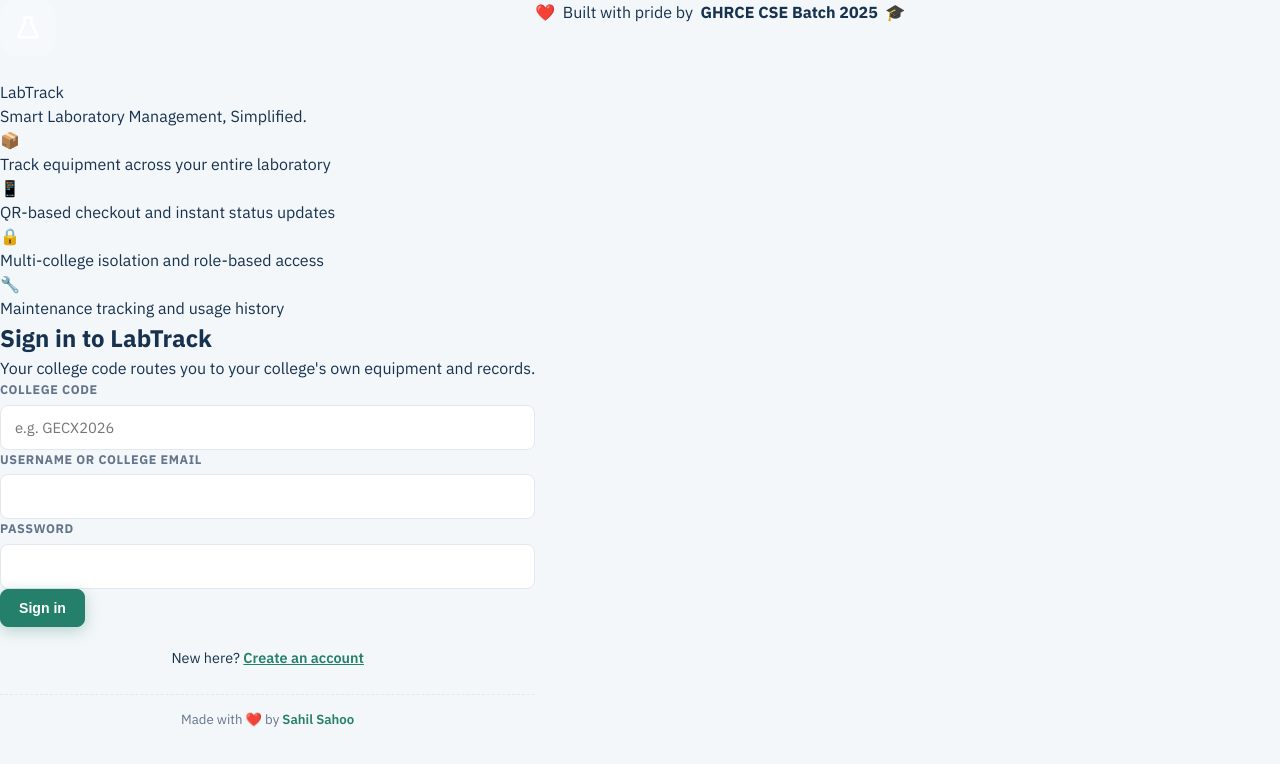
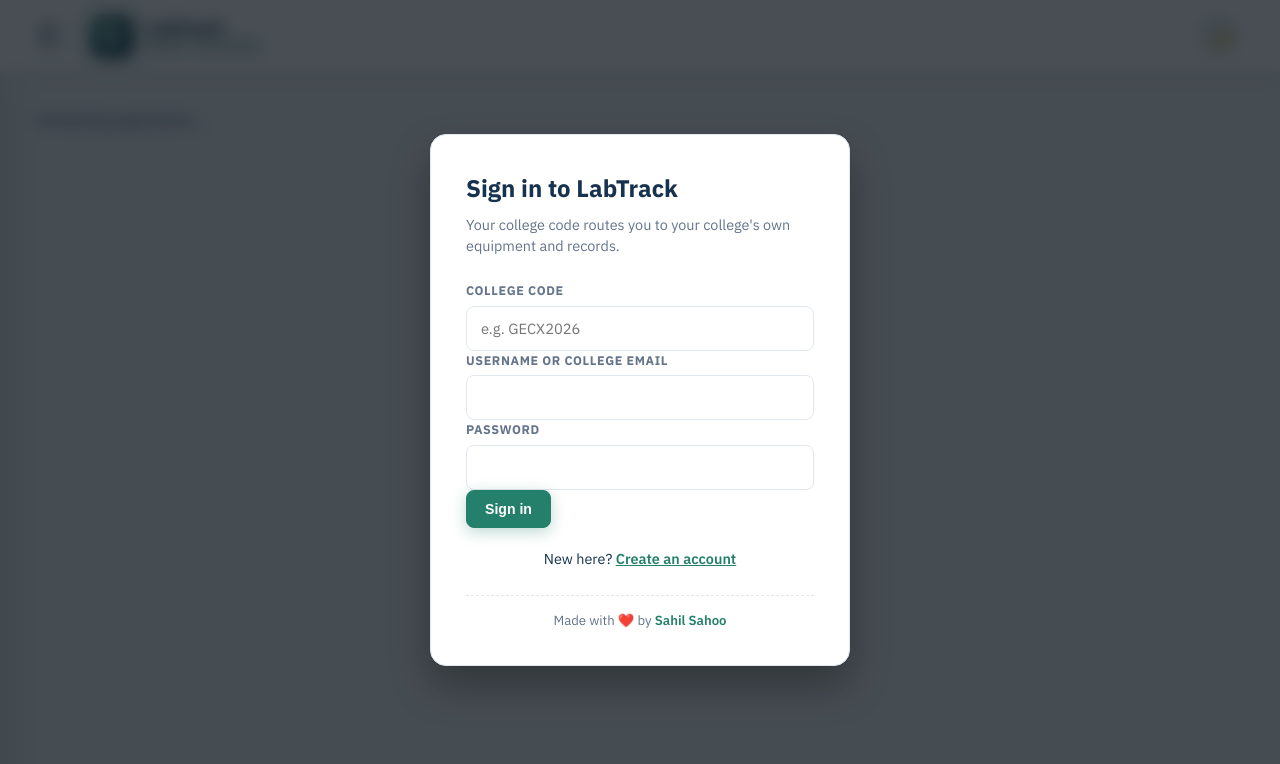
Before and after one commit to sahil-git007/lab-track-dev, a website: page index.html in a window 1280 px wide. Drawn offline with nearby package versions, Linux system fonts and the light colour scheme.

Commit message:
Refactor index.html for improved structure and libraries
Updated the title and added QR code libraries. Removed the authentication overlay and footer. Added dynamic content area and toast notification host.

```diff
--- a/index.html
+++ b/index.html
@@ -1,105 +1,93 @@
 <!DOCTYPE html>
-<html lang="en" data-theme="light">
+<html lang="en">
 <head>
   <meta charset="UTF-8" />
   <meta name="viewport" content="width=device-width, initial-scale=1.0" />
-  <meta name="description" content="LabTrack helps educational and research laboratories manage equipment, checkouts, maintenance, QR codes and usage securely." />
-  <meta property="og:title" content="LabTrack — Smart Laboratory Management" />
-  <meta property="og:description" content="Track equipment. Manage laboratories. Improve accountability." />
-  <meta name="theme-color" content="#24806B" />
-  <title>LabTrack — Smart Laboratory Management</title>
+  <title>LabTrack — Smart Equipment Tracking</title>
+  <link rel="stylesheet" href="css/styles.css" />
+  <!-- Google Fonts -->
   <link rel="preconnect" href="https://fonts.googleapis.com">
   <link rel="preconnect" href="https://fonts.gstatic.com" crossorigin>
-  <link href="https://fonts.googleapis.com/css2?family=IBM+Plex+Mono:wght@400;600&family=IBM+Plex+Sans:wght@400;500;600;700&display=swap" rel="stylesheet">
-  <link rel="stylesheet" href="css/styles.css" />
+  <link href="https://fonts.googleapis.com/css2?family=IBM+Plex+Sans:wght@400;500;600;700&display=swap" rel="stylesheet">
+  <!-- QR Code Generator Library -->
+  <script src="https://cdnjs.cloudflare.com/ajax/libs/qrcodejs/1.0.0/qrcode.min.js"></script>
+  <!-- QR Scanner / Decoder Library -->
+  <script src="https://cdn.jsdelivr.net/npm/jsqr@1.4.0/dist/jsQR.min.js"></script>
 </head>
 <body>
 
-  <!-- Auth Overlay -->
-  <div id="authOverlay" style="display:flex;">
-    <div class="auth-layout">
-      <!-- Left: Brand Panel -->
-      <div class="auth-brand">
-        <div class="auth-brand-logo">
-          <div style="width:56px;height:56px;background:rgba(255,255,255,0.2);border-radius:16px;display:flex;align-items:center;justify-content:center;margin-bottom:24px;">
-            <svg width="28" height="28" viewBox="0 0 24 24" fill="none" stroke="white" stroke-width="2">
-              <path d="M9 3h6M9 3v5L4 19a1 1 0 001 1h14a1 1 0 001-1L15 8V3M9 3h6"/>
+  <div id="app">
+    <!-- Top Navigation Bar -->
+    <header class="topbar">
+      <div class="brand">
+        <button id="hamburgerToggle" class="hamburger-btn" title="Toggle Navigation Menu">☰</button>
+        <div class="brand-logo-wrap" style="display: flex; align-items: center; gap: 12px;">
+
+          <!-- Custom Laboratory Flask Logo with Adjusted Theme Colors -->
+          <div class="brand-icon-box" style="
+            background: linear-gradient(135deg, #24806B 0%, #16324F 100%);
+            width: 44px;
+            height: 44px;
+            border-radius: 12px;
+            display: flex;
+            align-items: center;
+            justify-content: center;
+            box-shadow: 0 4px 15px rgba(36, 128, 107, 0.3);
+            border: 1px solid rgba(255, 255, 255, 0.15);
+            position: relative;
+            overflow: hidden;
+          ">
+            <!-- SVG Icon: Laboratory Flask -->
+            <svg width="26" height="26" viewBox="0 0 24 24" fill="none" xmlns="http://www.w3.org/2000/svg">
+              <path d="M9 3H15M10 3V6L5.5 16.5C4.9 17.8 5.8 19.5 7.2 19.5H16.8C18.2 19.5 19.1 17.8 18.5 16.5L14 6V3" stroke="#ffffff" stroke-width="2" stroke-linecap="round" stroke-linejoin="round"/>
+              <path d="M7.5 14H16.5" stroke="#2DD4BF" stroke-width="2" stroke-linecap="round"/>
+              <circle cx="10" cy="9" r="1" fill="#2DD4BF"/>
+              <circle cx="14" cy="11" r="1.2" fill="#ffffff"/>
             </svg>
+            <div style="
+              position: absolute;
+              top: 0; left: 0; width: 100%; height: 100%;
+              background: radial-gradient(circle at 30% 30%, rgba(255,255,255,0.25), transparent 70%);
+              pointer-events: none;
+            "></div>
           </div>
-          <div class="auth-brand-title">LabTrack</div>
-          <div class="auth-brand-tagline">Smart Laboratory Management, Simplified.</div>
-        </div>
-        <ul class="auth-feature-list">
-          <li class="auth-feature-item">
-            <div class="auth-feature-icon">📦</div>
-            <span>Track equipment across your entire laboratory</span>
-          </li>
-          <li class="auth-feature-item">
-            <div class="auth-feature-icon">📱</div>
-            <span>QR-based checkout and instant status updates</span>
-          </li>
-          <li class="auth-feature-item">
-            <div class="auth-feature-icon">🔒</div>
-            <span>Multi-college isolation and role-based access</span>
-          </li>
-          <li class="auth-feature-item">
-            <div class="auth-feature-icon">🔧</div>
-            <span>Maintenance tracking and usage history</span>
-          </li>
-        </ul>
-      </div>
-      <!-- Right: Form Panel -->
-      <div class="auth-form-panel">
-        <div class="auth-form-inner" id="authCard"></div>
-      </div>
-    </div>
 
-    <!-- ✅ GHRCE Credit Footer — visible on login page -->
-    <footer class="ghrce-footer">
-      ❤️ &nbsp;Built with pride by&nbsp;
-      <strong>GHRCE CSE Batch 2025</strong>
-      &nbsp;🎓
-    </footer>
-  </div>
+          <!-- Brand Typography -->
+          <div class="brand-text" style="display: flex; flex-direction: column;">
+            <span style="font-weight: 800; font-size: 1.2rem; letter-spacing: -0.02em; color: var(--ink); line-height: 1.1;">LabTrack</span>
+            <span style="font-size: 0.7rem; font-weight: 700; color: var(--accent); letter-spacing: 0.1em; text-transform: uppercase;">Smart Tracking</span>
+          </div>
 
-  <!-- Main App -->
-  <div id="app" style="display:none;">
-    <header class="topbar">
-      <div class="topbar-brand">
-        <button id="hamburgerToggle" class="icon-btn" aria-label="Toggle navigation" title="Toggle Menu">
-          <svg width="20" height="20" viewBox="0 0 24 24" fill="none" stroke="currentColor" stroke-width="2">
-            <line x1="3" y1="6" x2="21" y2="6"/>
-            <line x1="3" y1="12" x2="21" y2="12"/>
-            <line x1="3" y1="18" x2="21" y2="18"/>
-          </svg>
-        </button>
-        <div style="display:flex;align-items:center;gap:10px;">
-          <div class="brand-icon">
-            <svg width="18" height="18" viewBox="0 0 24 24" fill="none" stroke="white" stroke-width="2.5">
-              <path d="M9 3h6M9 3v5L4 19a1 1 0 001 1h14a1 1 0 001-1L15 8V3M9 3h6"/>
-            </svg>
-          </div>
-          <span class="brand-name">LabTrack</span>
-          <span id="collegeBadge" class="badge badge-neutral" style="font-size:0.75rem;"></span>
         </div>
       </div>
-      <div id="topbarActions" class="topbar-actions"></div>
+
+      <div class="topbar-right" style="display: flex; align-items: center; gap: 14px;">
+        <button id="themeToggleBtn" class="theme-toggle-btn" title="Toggle Dark/Light Mode">🌙</button>
+        <div id="profileBox"></div>
+      </div>
     </header>
 
+    <!-- Main Workspace Shell -->
     <div class="shell">
-      <div class="sidebar-overlay" id="sidebarOverlay"></div>
-      <nav id="sidebar" aria-label="Main navigation"></nav>
-      <main id="main" role="main"></main>
+      <!-- Collapsible Sidebar Navigation -->
+      <nav id="sidebar"></nav>
+
+      <!-- Dynamic Content View Area -->
+      <main id="main">
+        <div class="loading-note">Initializing application…</div>
+      </main>
     </div>
   </div>
 
-  <!-- Toast Container -->
-  <div class="toast-container" id="toastContainer" aria-live="polite" aria-atomic="false"></div>
+  <!-- Authentication Overlay Modal -->
+  <div id="authOverlay" class="auth-overlay" style="display:none;">
+    <div id="authCard" class="auth-card"></div>
+  </div>
 
-  <!-- Scripts -->
-  <script src="/socket.io/socket.io.js" onerror="window.io=function(){return{on:function(){},emit:function(){},disconnect:function(){},handshake:{query:{}}};};"></script>
-  <script src="js/qrcode.min.js" onerror="var s=document.createElement('script');s.src='https://cdnjs.cloudflare.com/ajax/libs/qrcodejs/1.0.0/qrcode.min.js';document.head.appendChild(s);"></script>
-  <script src="js/jsQR.js" onerror="var s=document.createElement('script');s.src='https://cdn.jsdelivr.net/npm/jsqr@1.4.0/dist/jsQR.min.js';document.head.appendChild(s);"></script>
+  <!-- Toast Notification Host -->
+  <div id="toastHost"></div>
+
+  <!-- Application Script -->
   <script src="js/app.js"></script>
 </body>
 </html>
```
